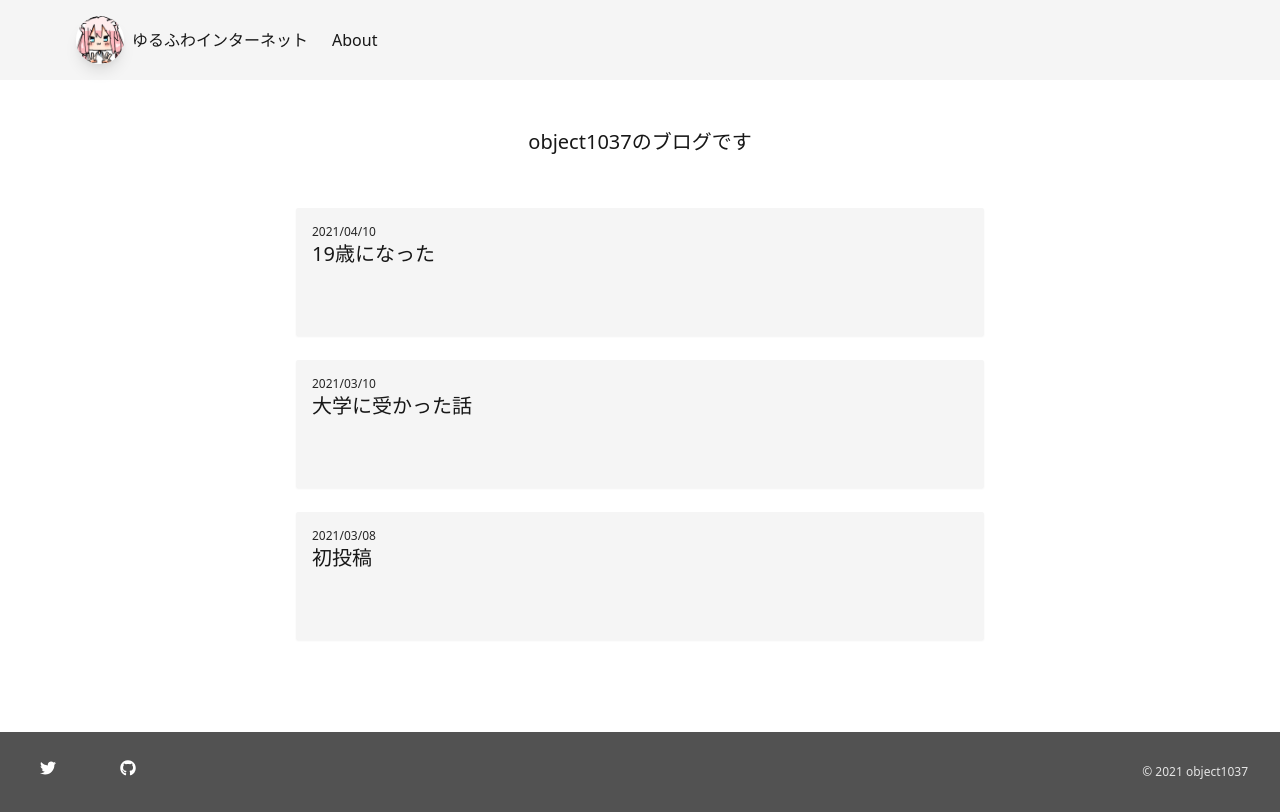
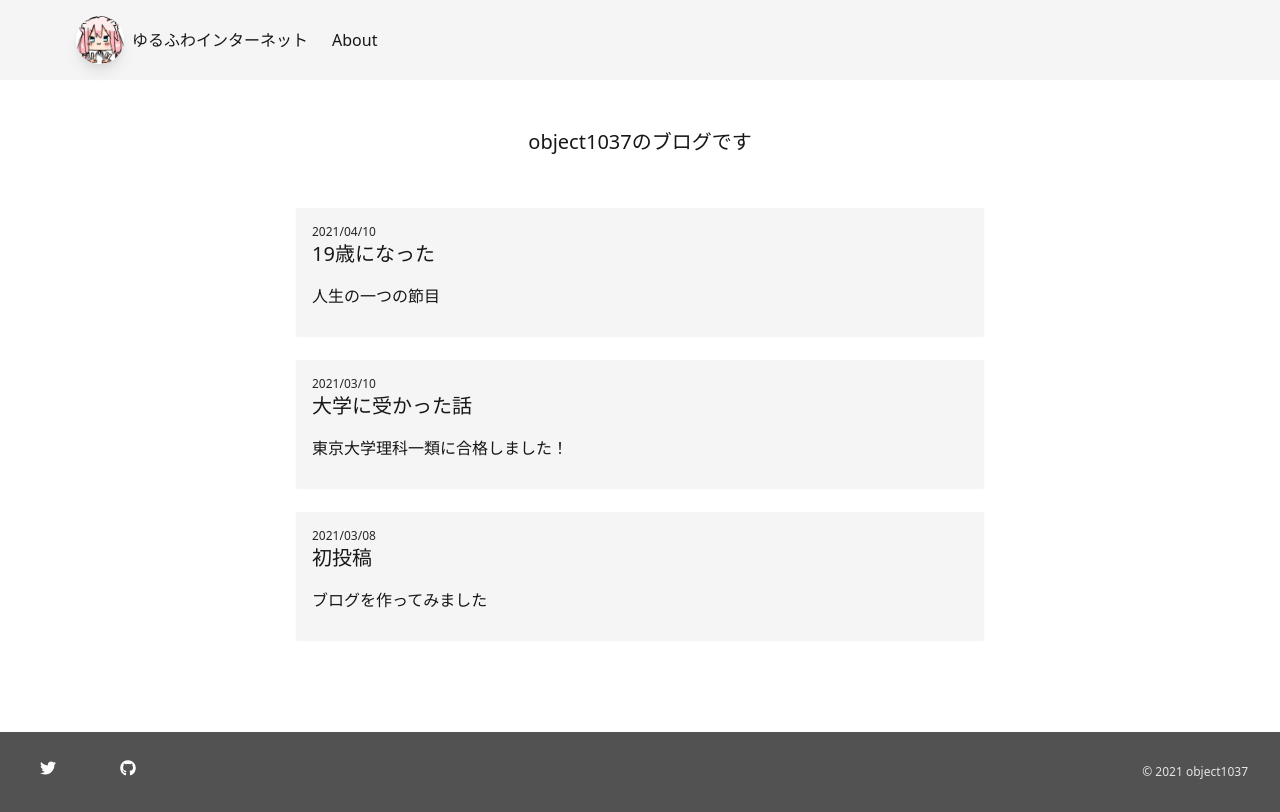
Before and after one commit to object1037/blog, a Next.js app: page / in a window 1280 px wide. Built offline with nearby package versions, Linux system fonts and the light colour scheme.

Commit message:
descriptionの実装

```diff
--- a/components/layout.tsx
+++ b/components/layout.tsx
@@ -16,10 +16,10 @@ export default function Layout({
   home?: boolean
   meta: {
     title: string
+    description: string
     date: string
   }
 }) {
-
   if (home) {
     return (
       <div>
--- a/pages/index.tsx
+++ b/pages/index.tsx
@@ -17,6 +17,7 @@ export const getStaticProps: GetStaticProps = async () => {
 
 export const metaH = {
   title: '',
+  description: '',
   date: ''
 }
 
@@ -30,8 +31,7 @@ export default function Home({
   const postsCount = allPostsData.length
   let articles = new Array
   let initArr = new Array(postsCount)
-  let testa = [{title: "test"}, {title: "test2"}, {title: "test23"}]
-  initArr.fill({title: "loading", date: "loading"})
+  initArr.fill({title: "loading...", description: "loading...", date: ''})
 
   const [metas, setMetas] = useState(initArr)
 
@@ -62,7 +62,7 @@ export default function Home({
               <a className="flex flex-col h-32 p-4">
                 <span className="text-xs text-gray-800 dark:text-gray-200"><Date dateString={String(idN)} /></span>
                 <span className="text-xl mb-4 text-gray-900 dark:text-gray-100">{metas[index].title}</span>
-                <span className="truncate text-gray-900 dark:text-gray-100">{}</span>
+                <span className="truncate text-gray-900 dark:text-gray-100">{metas[index].description}</span>
               </a>
             </Link>
           </li>
--- a/pages/posts/20210308.mdx
+++ b/pages/posts/20210308.mdx
@@ -1,6 +1,7 @@
 export const meta = {
   title: "初投稿",
-  date: "20210308"
+  description: "ブログを作ってみました",
+  date: "20210308",
 }
 import Layout from "../../components/layout"
 
--- a/pages/posts/20210310.mdx
+++ b/pages/posts/20210310.mdx
@@ -1,6 +1,7 @@
 export const meta = {
   title: "大学に受かった話",
-  date: "20210310"
+  description: "東京大学理科一類に合格しました！",
+  date: "20210310",
 }
 
 import Layout from "../../components/layout"
--- a/pages/posts/20210410.mdx
+++ b/pages/posts/20210410.mdx
@@ -1,6 +1,7 @@
 export const meta = {
   title: "19歳になった",
-  date: "20210410"
+  description: "人生の一つの節目",
+  date: "20210410",
 }
 
 import Layout from "../../components/layout"
```
